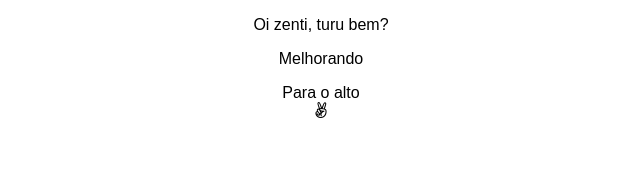
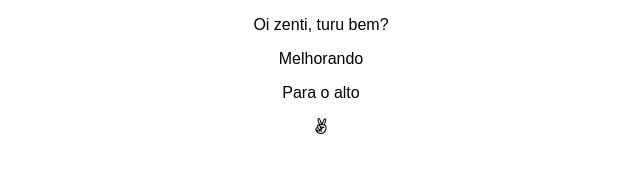
Before and after one commit to alanrepo/site, a plain HTML site: page index.html in a window 1280 px wide. Shown: the full height of the page, 319-959 px from the left. Drawn offline with Linux system fonts and the light colour scheme.

Commit message:
inserido elemento P

```diff
--- a/index.html
+++ b/index.html
@@ -20,6 +20,6 @@
 <p>Oi zenti, turu bem?</p>
 <p>Melhorando</p>
 <p>Para o alto</p>
-<i class="fab fa-angellist"></i>
+<p><i class="fab fa-angellist"></i></p>
 </body>
 </html>
```
